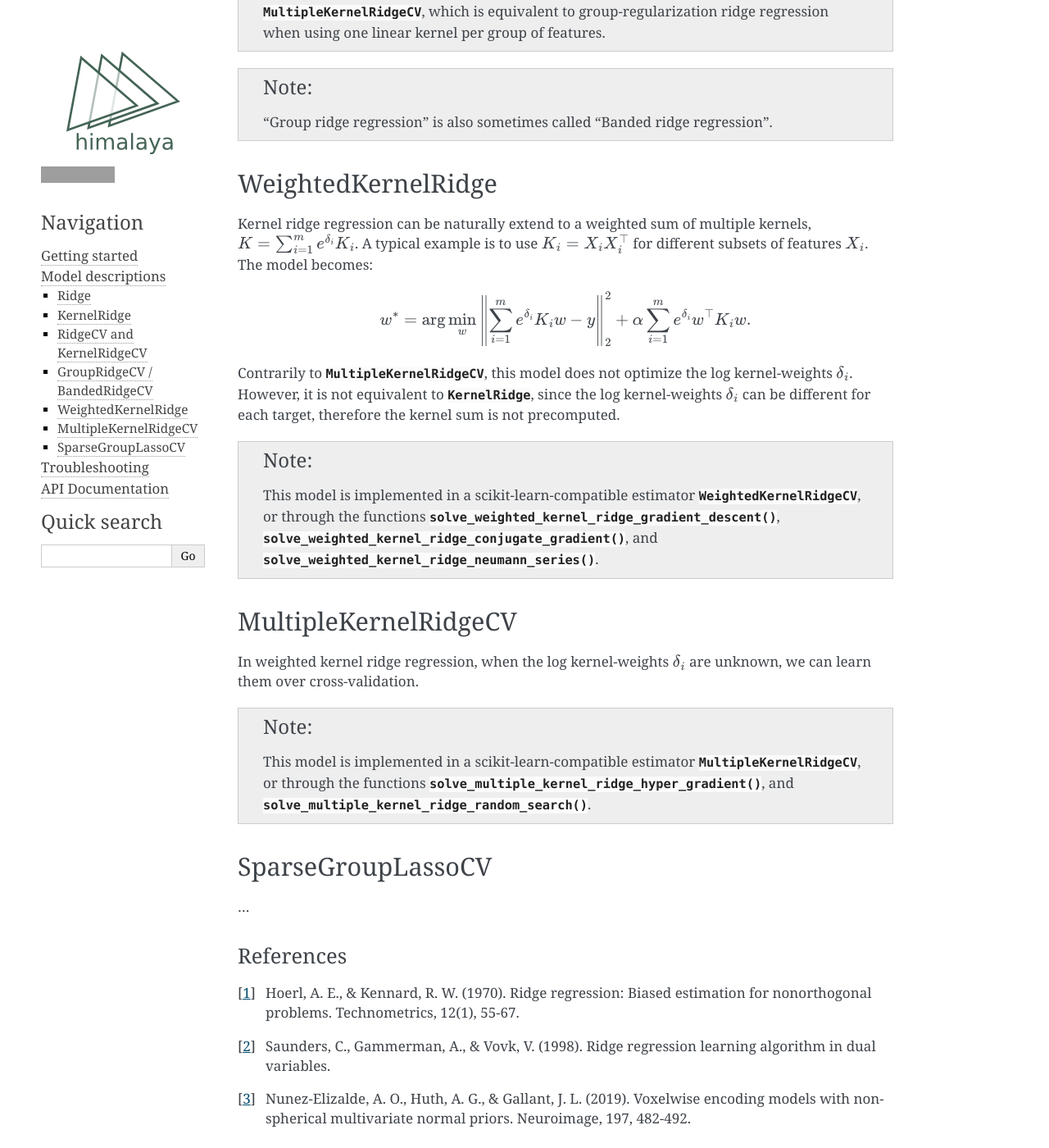
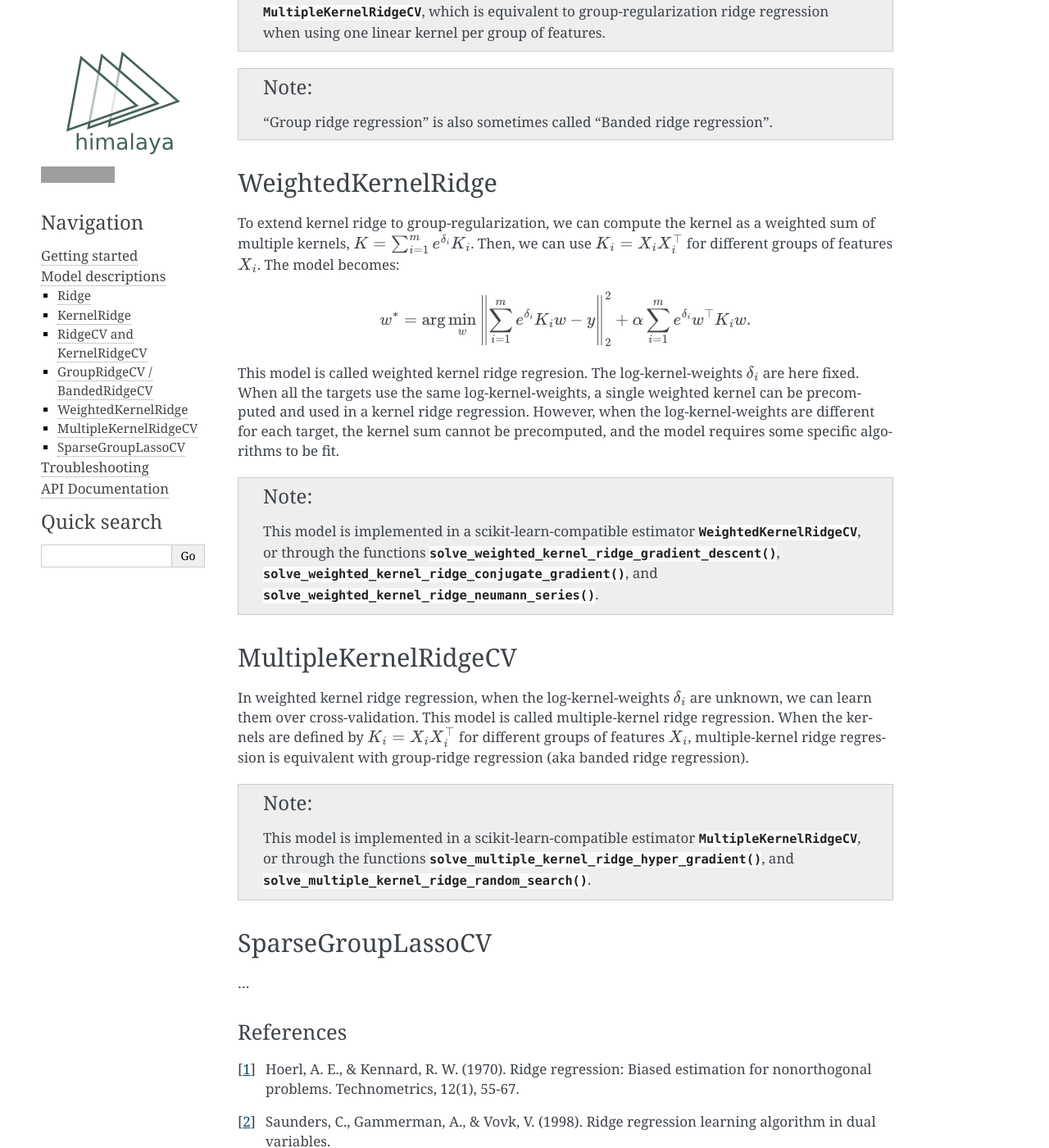
Before and after one commit to gallantlab/himalaya, a Sphinx documentation site: the page built from doc/models.rst, in a window 1280 px wide and 1400 px high, scrolled down 1968 px. Shown: the whole window at 82% size. Built offline with Sphinx 7.4.7, drawn with Linux system fonts in a browser that asks for light colours; pages that are not in the unit, such as notebooks, are missing from menus; some of the changed text lies outside the part shown; grey boxes are pictures that could not be loaded.

Commit message:
DOC improve model description

```diff
--- a/doc/models.rst
+++ b/doc/models.rst
@@ -9,7 +9,7 @@
 Let :math:`X\in \mathbb{R}^{n\times p}` be a feature matrix with :math:`n`
 samples and :math:`p` features,  :math:`y\in \mathbb{R}^n` a target vector, and
 :math:`\alpha > 0` a fixed regularization hyperparameter. Ridge regression
-[1]_ defines the weight vector :math:`b^*\in \mathbb{R}^p` as
+[1]_ defines the weight vector :math:`b^*\in \mathbb{R}^p` as:
 
 .. math::
     b^* = \arg\min_b \|Xb - y\|_2^2 + \alpha \|b\|_2^2.
@@ -28,7 +28,7 @@
 By the Woodbury matrix identity, :math:`b^*` can be written as :math:`b^* =
 X^\top(XX^\top + \alpha I_n)^{-1}y`, or :math:`b^* = X^\top w^*` for some
 :math:`w^*\in \mathbb{R}^n`. Noting the linear kernel :math:`K = X X^\top \in
-\mathbb{R}^{n\times n}`, this leads to the *equivalent* formulation
+\mathbb{R}^{n\times n}`, this leads to the *equivalent* formulation:
 
 .. math::
     w^* = \arg\min_w \|Kw - y\|_2^2 + \alpha w^\top Kw.
@@ -82,8 +82,8 @@
 .. math::
     b^* = \arg\min_b \|Z b - Y\|_2^2 + \|b\|_2^2
 
-where the feature space :math:`X_i` is scaled by a group scaling
-:math:`Z_i = e^{\delta_i / 2} X_i`. The hyperparameters :math:`\delta_i` are
+where the feature space :math:`X_i` is scaled by a group scaling :math:`Z_i =
+e^{\delta_i} X_i`. The hyperparameters :math:`\delta_i = - \log(\alpha_i)` are
 then learned over cross-validation.
 
 .. note::
@@ -100,20 +100,21 @@
 WeightedKernelRidge
 -------------------
 
-Kernel ridge regression can be naturally extend to a weighted sum of multiple
-kernels, :math:`K = \sum_{i=1}^m e^{\delta_i} K_i`. A typical example is to use
-:math:`K_i = X_i X_i^\top` for different subsets of features :math:`X_i`.
-The model becomes:
+To extend kernel ridge to group-regularization, we can compute the kernel as a
+weighted sum of multiple kernels, :math:`K = \sum_{i=1}^m e^{\delta_i} K_i`.
+Then, we can use :math:`K_i = X_i X_i^\top` for different groups of features
+:math:`X_i`. The model becomes:
 
 .. math::
     w^* = \arg\min_w \left\|\sum_{i=1}^m e^{\delta_i} K_{i} w - y\right\|_2^2
     + \alpha \sum_{i=1}^m e^{\delta_i} w^\top K_{i} w.
 
-Contrarily to :class:`~himalaya.kernel_ridge.MultipleKernelRidgeCV`, this model
-does not optimize the log kernel-weights :math:`\delta_i`. However, it is not
-equivalent to :class:`~himalaya.kernel_ridge.KernelRidge`, since the log
-kernel-weights :math:`\delta_i` can be different for each target, therefore the
-kernel sum is not precomputed.
+This model is called weighted kernel ridge regresion. The log-kernel-weights
+:math:`\delta_i` are here fixed. When all the targets use the same
+log-kernel-weights, a single weighted kernel can be precomputed and used in a
+kernel ridge regression. However, when the log-kernel-weights are different for
+each target, the kernel sum cannot be precomputed, and the model requires some
+specific algorithms to be fit.
 
 .. note::
   This model is implemented in a scikit-learn-compatible estimator
@@ -127,8 +128,12 @@
 MultipleKernelRidgeCV
 ---------------------
 
-In weighted kernel ridge regression, when the log kernel-weights
-:math:`\delta_i` are unknown, we can learn them over cross-validation.
+In weighted kernel ridge regression, when the log-kernel-weights
+:math:`\delta_i` are unknown, we can learn them over cross-validation. This
+model is called multiple-kernel ridge regression. When the kernels are defined
+by :math:`K_i = X_i X_i^\top` for different groups of features :math:`X_i`,
+multiple-kernel ridge regression is equivalent with group-ridge regression
+(aka banded ridge regression).
 
 .. note::
   This model is implemented in a scikit-learn-compatible estimator
```
